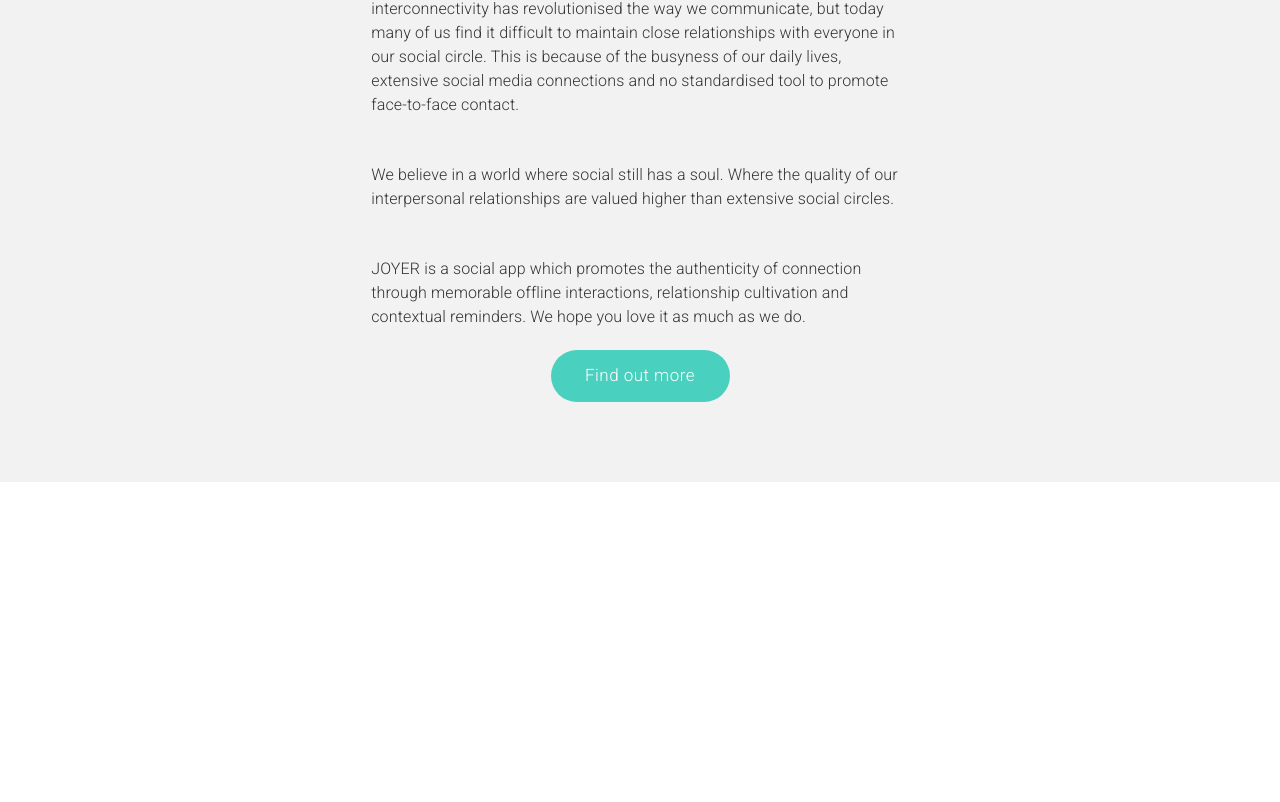
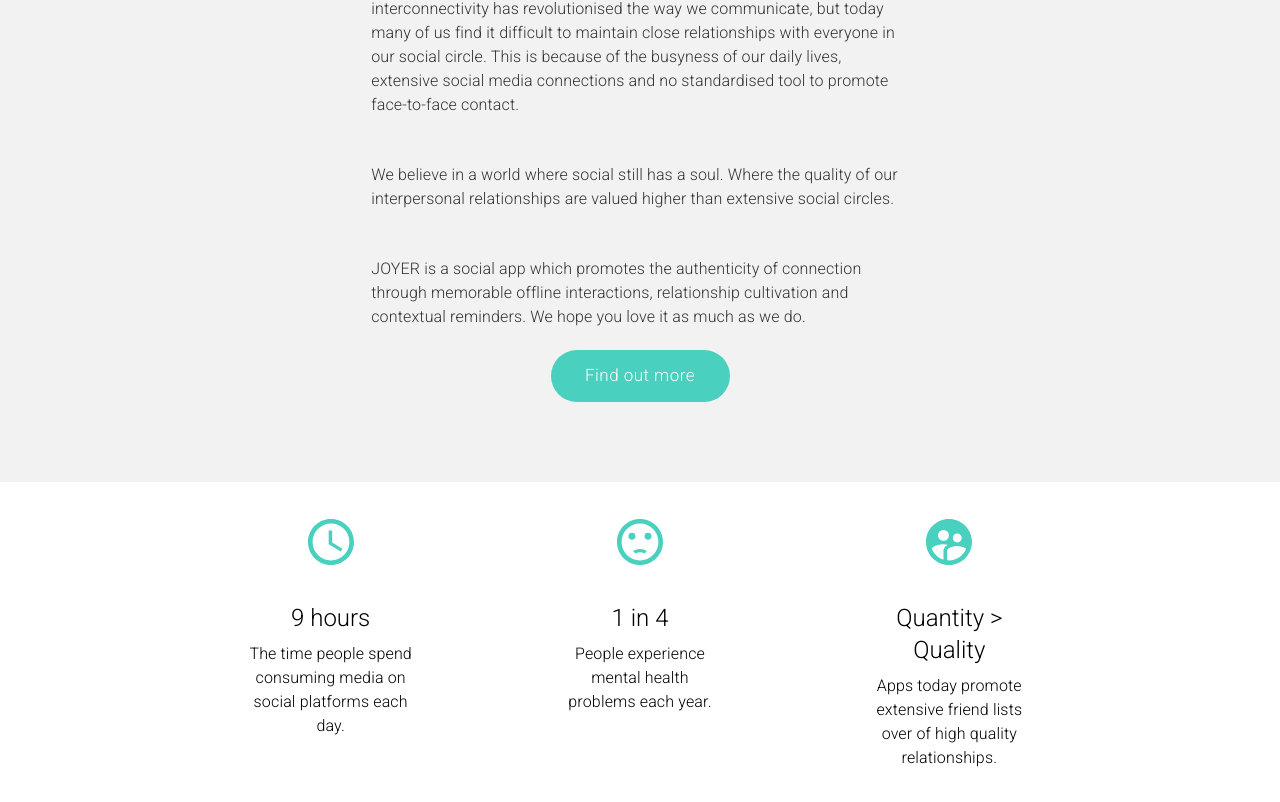
Before and after one commit to OlliePorter/joyer-site, a React (Create React App) app: page /#/about-us in a window 1280 px wide. Shown: the part 617-1419 px from the top of the page. Before the commit the page ends 1099 px from the top, so only its background shows below. Built offline with nearby package versions, Linux system fonts and the light colour scheme.

Commit message:
Add stats component

```diff
--- a/src/components/About/About.js
+++ b/src/components/About/About.js
@@ -2,6 +2,7 @@
 import Typography from '@material-ui/core/Typography';
 import Cover from './Cover'
 import MissionBio from './MissionBio'
+import Stats from './Stats'
 import { makeStyles } from '@material-ui/core/styles';
 import theme from '../../theme';
 
@@ -10,6 +11,7 @@
     <>
       <Cover/>
       <MissionBio/>
+      <Stats/>
     </>
     );
 }
--- /dev/null
+++ b/src/components/About/Stats.js
@@ -0,0 +1,127 @@
+import React from 'react';
+import Typography from '@material-ui/core/Typography';
+import Grid from '@material-ui/core/Grid';
+import ScheduleIcon from '@material-ui/icons/Schedule';
+import SentimentDissatisfiedIcon from '@material-ui/icons/SentimentDissatisfied';
+import SupervisedUserCircleIcon from '@material-ui/icons/SupervisedUserCircle';
+import { makeStyles } from '@material-ui/core/styles';
+import theme from '../../theme';
+
+const useStyles = makeStyles({
+  coverBackground: {
+    backgroundColor: theme.palette.primary.light,
+    position: 'absolute',
+    display: 'flex',
+    flexDirection: 'column',
+    alignItems: 'center',
+    justifyContent: 'center',
+    minHeight: '40vh',
+    width: '100%',
+    overflow: 'hidden',
+    [theme.breakpoints.down('md')]: {
+      minHeight: '40.1em',
+    },
+  },
+  coverPadding: {
+    [theme.breakpoints.up('md')]: {
+      marginLeft: '200px',
+      marginRight: '200px',
+    },
+  },
+  statsColumnContainer: {
+    display: 'flex',
+    flexDirection: 'column',
+    maxWidth: '100%',
+    justifyContent: 'center',
+    alignItems: 'center',
+    padding: '3em',
+    [theme.breakpoints.down('md')]: {
+      padding: '2em',
+    },
+  },
+  statsText: {
+    color: 'black',
+    fontWeight: 300,
+    [theme.breakpoints.down('md')]: {
+      paddingLeft: '30px',
+      paddingRight: '30px',
+      textAlign: 'center',
+    },
+  },
+  statsTextTitle: {
+    color: 'black',
+    textAlign: 'center',
+    fontWeight: 300,
+    paddingTop: '2em',
+  },
+  statsTextSubtitle: {
+    color: 'black',
+    textAlign: 'center',
+    fontWeight: 300,
+    paddingTop: '0.5em',
+  },
+  testimonialImage: {
+    width: '60px',
+    height: '60px',
+    borderRadius: '50%',
+    justifyContent: 'center',
+  },
+  statsIcon: {
+    color: theme.palette.primary.main,
+    transform: 'scale(2.3)',
+  },
+  statsGrid: {
+    [theme.breakpoints.down('md')]: {
+      display: 'flex',
+      flexDirection: 'row',
+    },
+  }
+});
+
+export default function Stats() {
+    const classes = useStyles();
+
+    return (
+      <>
+        <div className={classes.coverBackground}>
+            <div className={classes.coverPadding}>
+              <Grid container spacing={6} className={classes.statsGrid}>
+                <Grid item xs={4}>
+                  <div className={classes.statsColumnContainer}>
+                    <ScheduleIcon className={classes.statsIcon}/>
+                    <Typography className={classes.statsTextTitle} component="h2" variant="h5">
+                      9 hours
+                    </Typography>
+                    <Typography className={classes.statsTextSubtitle} variant="body1">
+                      The time people spend consuming media on social platforms each day.
+                    </Typography>
+                  </div>
+                </Grid>
+                <Grid item xs={4}>
+                  <div className={classes.statsColumnContainer}>
+                    <SentimentDissatisfiedIcon className={classes.statsIcon}/>
+                    <Typography className={classes.statsTextTitle} component="h2" variant="h5">
+                      1 in 4
+                    </Typography>
+                    <Typography className={classes.statsTextSubtitle} variant="body1">
+                      People experience mental health problems each year.
+                    </Typography>
+                  </div>
+                </Grid>
+                <Grid item xs={4}>
+                  <div className={classes.statsColumnContainer}>
+                    <SupervisedUserCircleIcon className={classes.statsIcon}/>
+                    <Typography className={classes.statsTextTitle} component="h2" variant="h5">
+                      Quantity > Quality
+                    </Typography>
+                    <Typography className={classes.statsTextSubtitle} variant="body1">
+                      Apps today promote extensive friend lists over of high quality relationships.
+                    </Typography>
+                  </div>
+                </Grid>
+              </Grid>
+            </div>
+        </div>
+      </>
+    );
+}
```
